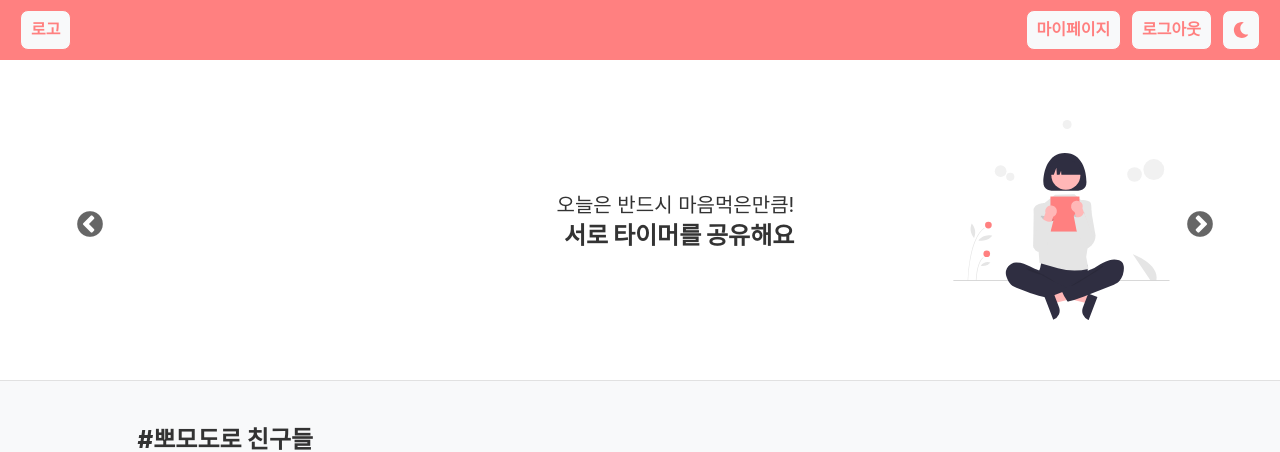
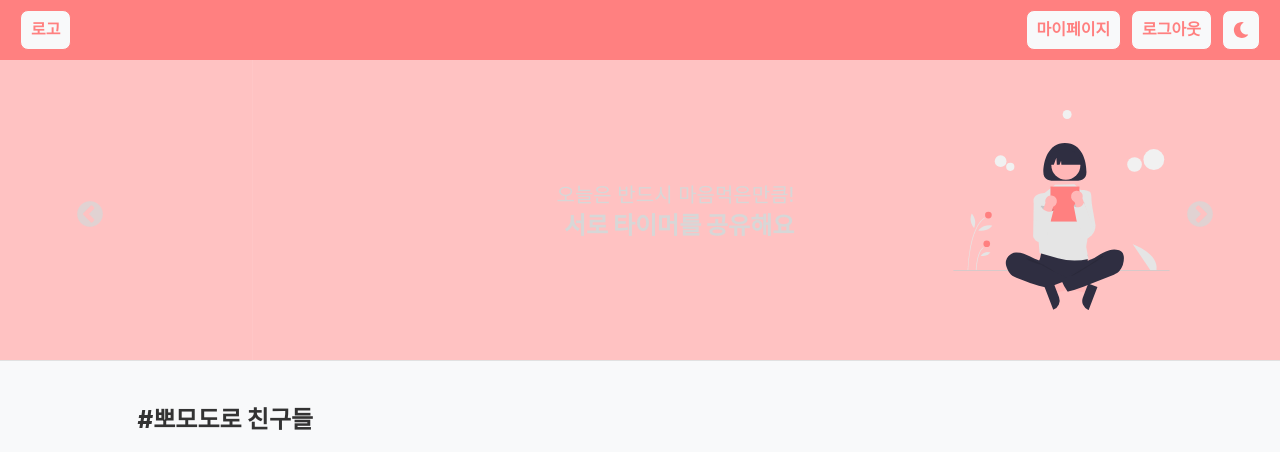
Before and after one commit to Pogakco/FE, a React (Vite) app: page / in a window 1280 px wide. Shown: the top 452 px of the page. Built offline with nearby package versions, Linux system fonts and the light colour scheme; no server answers; a web font is replaced by a local one.

Commit message:
Fix : mainAPI 코드 수정

```diff
--- a/src/api/roomList.api.ts
+++ b/src/api/roomList.api.ts
@@ -3,5 +3,5 @@ import { requestHandler } from "./apiClient";
 
 export const fetchRooms = async (page : string = "1", isRunningChecked : boolean = false)  => {
     let num = Number(page);
-    return await requestHandler<IroomListData>("get", `/rooms?page=${num}?is_running=${isRunningChecked}`);
+    return await requestHandler<IroomListData>("get", `/rooms?page=${num}&is_running=${isRunningChecked}`);
 }
--- a/src/components/pagination/Paginiation.tsx
+++ b/src/components/pagination/Paginiation.tsx
@@ -11,13 +11,6 @@ interface Props {
     totalPages : number;
   }
 }
-
-const TemppaginationData = {
-  currentPage: 1,
-  limit: 10,
-  totalElements: 100,
-  totalPages: 10,
-};
 
 const Pagination = ({ pagination } : Props) => {
   const [searchParams, setSearchParams] = useSearchParams();
@@ -52,7 +45,7 @@ const Pagination = ({ pagination } : Props) => {
   }
 
   const nextPage = () => {
-    if (currentPage < TemppaginationData.totalPages) {
+    if (currentPage < pagination.totalPages) {
       handleClickPage(currentPage + 1)
     }
   }
@@ -62,7 +55,7 @@ const Pagination = ({ pagination } : Props) => {
         <button className='controllButton' onClick={prevPage}>
         <PiCaretLeft />
         </button>
-        {pageButtonRender(TemppaginationData.totalPages)}
+        {pageButtonRender(pagination.totalPages)}
         <button className='controllButton' onClick={nextPage}>
         <PiCaretRight />
         </button>
--- a/src/components/slider/Slider.tsx
+++ b/src/components/slider/Slider.tsx
@@ -1,5 +1,4 @@
 import React, { useState } from "react";
-import styled from "styled-components";
 import Slider from "react-slick";
 import "slick-carousel/slick/slick.css";
 import "slick-carousel/slick/slick-theme.css";
@@ -8,6 +7,7 @@ import sliderImg1 from "../../assets/imgs/sliderImg1.svg";
 import sliderImg2 from "../../assets/imgs/sliderImg2.svg";
 import sliderImg3 from "../../assets/imgs/sliderImg3.svg";
 import sliderImg4 from "../../assets/imgs/sliderImg4.svg";
+import { SliderWrapper } from "./SliderStyle";
 
 // 슬라이더 콘텐츠 타입 정의
 interface SliderContent {
@@ -20,7 +20,7 @@ interface SliderContent {
 const sliderContents: SliderContent[] = [
   { id: 1, img: sliderImg1, text: "혼자 공부하면 너무 심심하잖아요", pointText: "이제는 뽀각코 해요" },
   { id: 2, img: sliderImg2, text: "오늘은 반드시 마음먹은만큼!", pointText: "서로 타이머를 공유해요" },
-  { id: 3, img: sliderImg3, text: "열심히 뽀모도로 포인트를 채워서", pointText: "뽀마왕이 되어봐요" },
+  { id: 3, img: sliderImg3, text: "열심히 뽀모도로 포인트를 채워서", pointText: "뽀마왕이 돼봐요!" },
   { id: 4, img: sliderImg4, text: "남들 놀 때 뽀각코한다면", pointText: "취업걱정은 끄떡없을거에요" },
 ];
 
@@ -34,11 +34,11 @@ const MainSlider: React.FC = () => {
     slidesToScroll: 1,
     autoplay: true,
     autoplaySpeed: 5000,
-    beforeChange: (newIndex: number) => setCurrentSlide(newIndex),
+    beforeChange: (_oldIndex : number, newIndex: number) => setCurrentSlide(newIndex),
   };
 
   return (
-    <SliderWrapper currentSlide={currentSlide}>
+    <SliderWrapper $currentSlide={currentSlide}>
       <Slider {...settings}>
         {sliderContents.map((slide) => (
           <div className="sliderContent" key={slide.id}>
@@ -56,82 +56,6 @@ const MainSlider: React.FC = () => {
   );
 };
 
-interface SliderWrapperProps {
-  currentSlide: number;
-}
-
-const SliderWrapper = styled.div<SliderWrapperProps>`
-  position: relative;
-  padding-top: 60px;
-  width: 100%;
-  border-bottom: 1px solid ${({ theme }) => theme.color.grey1};
-
-  button {
-
-    font-size: 30px;
-    z-index: 100;
-    margin: 0px 100px 0px 100px;
-  }
 
 
-
-  .slick-slide {
-    display: flex;
-    justify-content: center;
-    align-items: center;
-    height: 320px;
-    background-color: ${({ theme, currentSlide }) =>
-      currentSlide % 2 === 0 ? theme.color.purewhite : theme.color.pink4};
-    color: ${({ theme, currentSlide }) =>
-      currentSlide % 2 === 0 ? theme.color.black : theme.color.purewhite};
-    transition: all 1s;
-  }
-
-  .sliderContent {
-    display: flex;
-    justify-content: center;
-    align-items: center;
-  }
-
-  .slick-prev:before, .slick-next:before  {
-    transition: all 1s;
-    width: 50px;
-    height: 50px;
-    font-size: 30px;
-    color: ${({ theme, currentSlide }) =>
-      currentSlide % 2 === 0 ? theme.color.black : theme.color.purewhite};  }
-
-  .sliderBox {
-    display: flex;
-    align-items: center;
-    justify-content: center;
-    flex-direction: row;
-    img {
-      width: 335px;
-      height: 200px;
-    }
-    .sliderText {
-      display: flex;
-      flex-direction: column;
-      justify-content: flex-end;
-      align-items: end;
-      height: 100%;
-      margin-right: 100px;
-
-      h1 {
-        font-size: ${({ theme }) => theme.fontSize.title};
-        font-weight: 1000;
-        line-height: 30px;
-      }
-      h2 {
-        font-size: ${({ theme }) => theme.fontSize.large};
-      }
-    }
-  }
-
-  .slick-dots li button:before {
-    color: ${({ theme }) => theme.color.grey1};
-  }
-`;
-
 export default MainSlider;
--- /dev/null
+++ b/src/components/slider/SliderStyle.ts
@@ -0,0 +1,79 @@
+import styled from "styled-components";
+
+interface SliderWrapperProps {
+    $currentSlide: number;
+  }
+
+  export const SliderWrapper = styled.div<SliderWrapperProps>`
+    position: relative;
+    padding-top: 60px;
+    width: 100%;
+    border-bottom: 1px solid ${({ theme }) => theme.color.grey1};
+
+    button {
+
+      font-size: 30px;
+      z-index: 100;
+      margin: 0px 100px 0px 100px;
+    }
+
+
+
+    .slick-slide {
+      display: flex;
+      justify-content: center;
+      align-items: center;
+      height: 300px;
+      background-color: ${({ theme, $currentSlide }) =>
+        $currentSlide % 2 === 0 ? theme.color.purewhite : theme.color.pink4};
+      color: ${({ theme, $currentSlide }) =>
+        $currentSlide % 2 === 0 ? theme.color.black : theme.color.purewhite};
+      transition: all 1s;
+    }
+
+    .sliderContent {
+      display: flex;
+      justify-content: center;
+      align-items: center;
+    }
+
+    .slick-prev:before, .slick-next:before  {
+      transition: all 1s;
+      width: 50px;
+      height: 50px;
+      font-size: 30px;
+      color: ${({ theme, $currentSlide }) =>
+        $currentSlide % 2 === 0 ? theme.color.black : theme.color.purewhite};  }
+
+    .sliderBox {
+      display: flex;
+      align-items: center;
+      justify-content: center;
+      flex-direction: row;
+      img {
+        width: 335px;
+        height: 200px;
+      }
+      .sliderText {
+        display: flex;
+        flex-direction: column;
+        justify-content: flex-end;
+        align-items: end;
+        height: 100%;
+        margin-right: 100px;
+
+        h1 {
+          font-size: ${({ theme }) => theme.fontSize.title};
+          font-weight: 1000;
+          line-height: 30px;
+        }
+        h2 {
+          font-size: ${({ theme }) => theme.fontSize.large};
+        }
+      }
+    }
+
+    .slick-dots li button:before {
+      color: ${({ theme }) => theme.color.grey1};
+    }
+  `;
--- a/src/pages/Main.tsx
+++ b/src/pages/Main.tsx
@@ -18,7 +18,7 @@ type TisRoomType = "all" | "filter";
 
 const Main = () => {
   const [searchParams, setSearchParams] = useSearchParams();
-  const [isRunningChecked, setIsRunningChecked] = useState<boolean>(false);
+  const [isRunningChecked, setIsRunningChecked] = useState<boolean>(true);
   const [isRoomTypeChecked, setIsRoomTypeChecked] =
     useState<TisRoomType>("all");
   const [selectedRoom, setSelectedRoom] = useState<IroomData | null>(null);
@@ -92,10 +92,10 @@ const Main = () => {
               참여한 방
             </button>
           </span>
-          <span className={`options ${isRunningChecked ? "checked" : ""}`}>
+          <span className={`options ${isRunningChecked ? "" : "checked"}`}>
             <input
               type="checkbox"
-              checked={isRunningChecked}
+              checked={!isRunningChecked}
               onChange={handleCheckboxChange}
             />
             <span onClick={handleCheckboxChange}>휴식중인 방만 보기</span>
```
